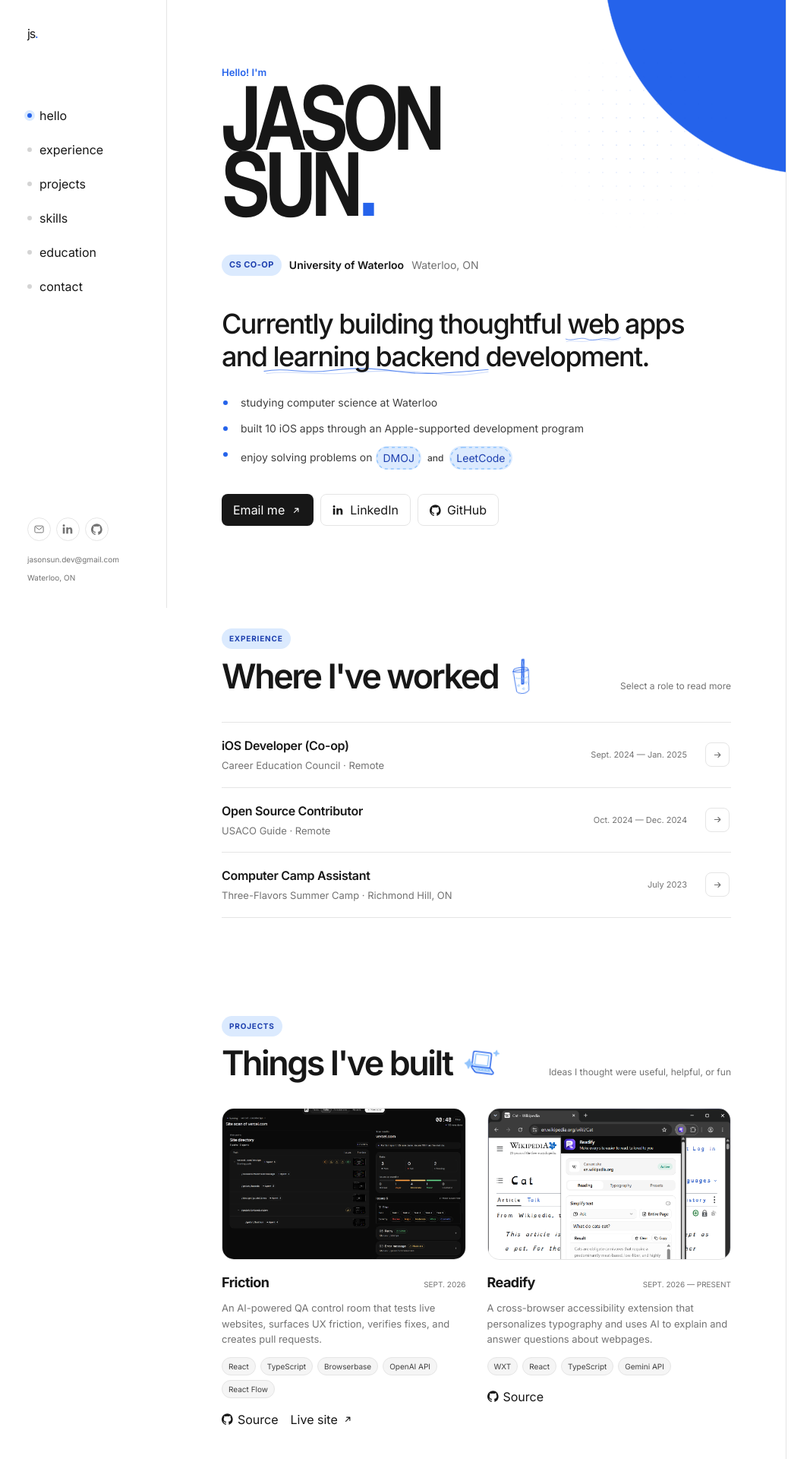
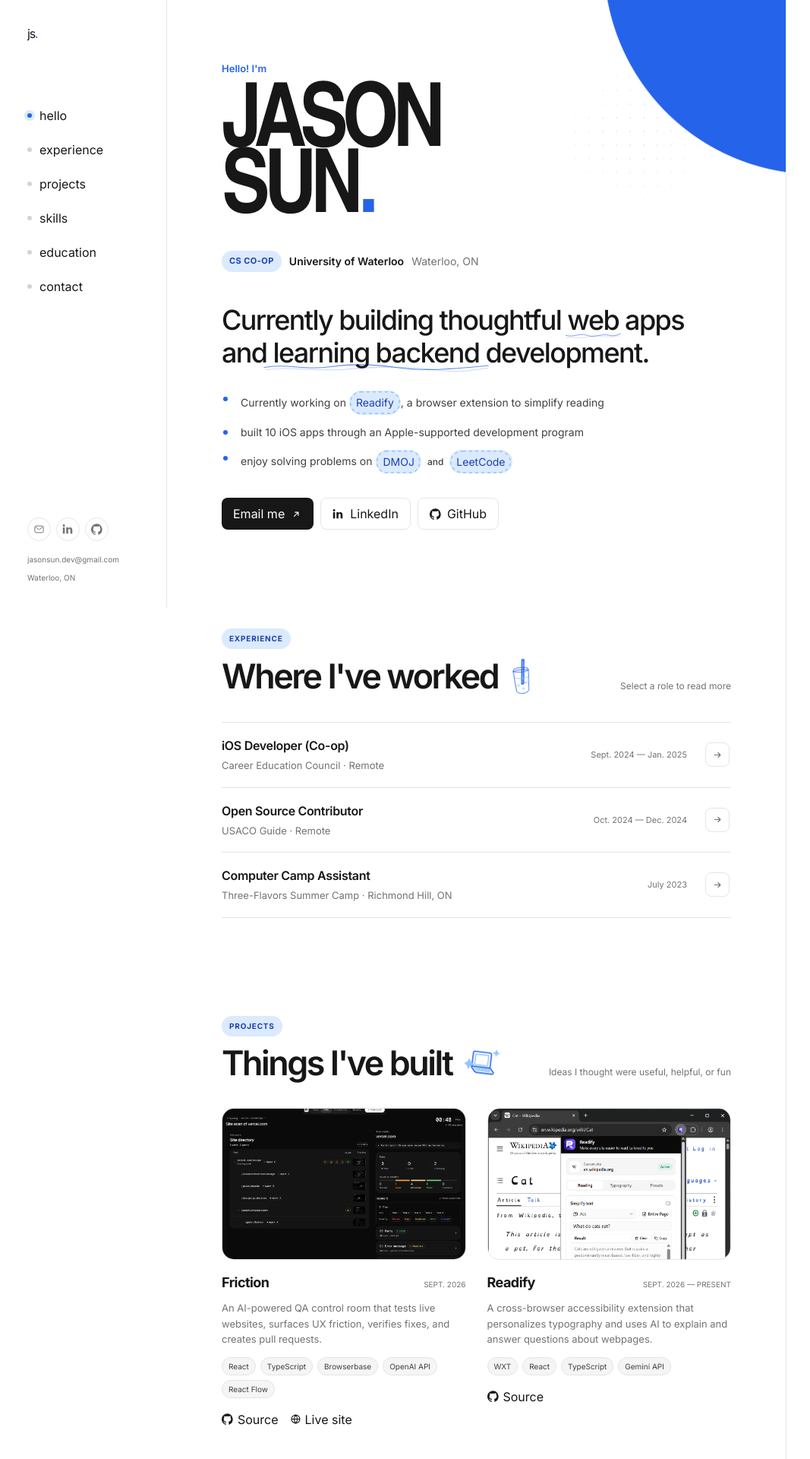
Before and after one commit to cryojs/portfolio, a React (Vite) app: page / in a window 1280 px wide. Shown: the top 1920 px of the page at 76% size, without its empty margins (4-1071 px from the left). Built offline with nearby package versions, Linux system fonts and the light colour scheme.

Commit message:
Add link preview for projects

```diff
--- a/package.json
+++ b/package.json
@@ -12,6 +12,7 @@
   "dependencies": {
     "@fontsource-variable/inter": "^5.3.0",
     "@fontsource-variable/roboto-condensed": "^5.3.0",
+    "lucide-react": "^1.47.0",
     "react": "^19.2.8",
     "react-dom": "^19.2.8"
   },
--- a/src/App.jsx
+++ b/src/App.jsx
@@ -6,6 +6,8 @@
 import { SkillsPanel } from './components/SkillsPanel'
 import { ArrowIcon, GithubIcon, LinkedinIcon } from './components/Icons'
 import { education, experience, navigation, profile, projects, skillGroups } from './data/portfolio'
+
+const readifyProject = projects.find((project) => project.id === 'readify')
 
 function SectionHeading({ label, title, note, doodle }) {
   return (
@@ -49,6 +51,47 @@
           <strong className="text-[15px] font-[650] text-blue-dark">{label}</strong>
           <span className="text-[11px] leading-[1.35] text-ink-soft">{detail}</span>
           <span className="overflow-hidden text-[10px] text-ellipsis whitespace-nowrap text-blue-dark">{href.replace('https://', '')}</span>
+        </span>
+      </span>
+    </a>
+  )
+}
+
+function ProjectPreviewLink({ project }) {
+  const previewId = `project-preview-${project.id}`
+
+  return (
+    <a
+      aria-describedby={previewId}
+      className="group problem-border problem-border-badge project-preview-link inline-flex items-center rounded-full bg-blue-soft px-2 py-1 text-[10px] font-[650] leading-[1.2] whitespace-nowrap !text-blue-dark no-underline transition duration-150 hover:-translate-y-px hover:bg-[#bfdbfe] focus-visible:-translate-y-px focus-visible:bg-[#bfdbfe]"
+      href={project.github}
+      target="_blank"
+      rel="noreferrer"
+    >
+      <span className="text-blue-dark">{project.title}</span>
+      <svg className="problem-border-svg text-[#93c5fd]" viewBox="0 0 100 40" preserveAspectRatio="none" aria-hidden="true">
+        <rect x="1" y="1" width="98" height="38" rx="20" fill="none" stroke="currentColor" strokeWidth="1.5" strokeDasharray="4 4" vectorEffect="non-scaling-stroke" />
+      </svg>
+      <span
+        id={previewId}
+        role="tooltip"
+        className="link-preview invisible pointer-events-none absolute bottom-[calc(100%+12px)] left-[-12px] z-[5] isolate w-[270px] whitespace-normal p-3.5 pr-6 text-blue-dark max-[780px]:right-[-4px] max-[780px]:left-auto max-[780px]:w-[min(270px,calc(100vw_-_40px))]"
+      >
+        <span className="link-preview-layer absolute inset-[5px_-5px_-5px_5px] z-0 bg-blue-soft" aria-hidden="true" />
+        <span className="link-preview-paper absolute inset-0 z-[1]" aria-hidden="true" />
+        <span className="link-preview-fold absolute right-0 bottom-0 z-[2] size-[22px]" aria-hidden="true" />
+        <span className="link-preview-content relative z-[3] grid w-full max-w-full min-w-0 grid-cols-1 gap-2.5">
+          <span className="block aspect-[16/9] w-full max-w-full min-w-0 overflow-hidden rounded-[3px] border border-blue-soft bg-blue-soft">
+            <img className="block h-full w-full max-w-full min-w-0 object-cover" src={project.media.image} alt="" style={{ objectPosition: '35% center' }} />
+          </span>
+          <span className="grid min-w-0 max-w-full gap-1">
+            <strong className="text-[15px] font-[650] text-blue-dark">{project.title}</strong>
+            <span className="break-words text-[11px] leading-[1.35] text-ink-soft">{project.description}</span>
+          </span>
+          <span className="flex flex-wrap gap-1">
+            {project.tech.slice(0, 3).map((technology) => <span className="rounded-full bg-blue-soft px-1.5 py-0.5 text-[9px] font-[600] text-blue-dark" key={technology}>{technology}</span>)}
+          </span>
+          <span className="overflow-hidden text-[10px] text-ellipsis whitespace-nowrap text-blue-dark">{project.github.replace('https://', '')}</span>
         </span>
       </span>
     </a>
@@ -143,7 +186,7 @@
           </p>
 
           <ul className="mt-7 mb-0 grid max-w-[690px] list-none gap-3 p-0 text-sm leading-[1.55] text-ink-soft">
-            <li className="relative pl-[25px] before:absolute before:top-[0.58em] before:left-0.5 before:size-1.5 before:rounded-full before:bg-blue before:content-['']">studying computer science at Waterloo</li>
+            <li className="relative pl-[25px] before:absolute before:top-[0.58em] before:left-0.5 before:size-1.5 before:rounded-full before:bg-blue before:content-['']">Currently working on <ProjectPreviewLink project={readifyProject} />, a browser extension to simplify reading</li>
             <li className="relative pl-[25px] before:absolute before:top-[0.58em] before:left-0.5 before:size-1.5 before:rounded-full before:bg-blue before:content-['']">built 10 iOS apps through an Apple-supported development program</li>
             <li className="relative pl-[25px] leading-[1.55] before:absolute before:top-[0.58em] before:left-0.5 before:size-1.5 before:rounded-full before:bg-blue before:content-['']">
               <span>enjoy solving problems on</span>
--- a/src/components/ProjectCard.jsx
+++ b/src/components/ProjectCard.jsx
@@ -1,5 +1,6 @@
 import { ArrowIcon, GithubIcon } from './Icons'
 import { MediaPreview } from './MediaPreview'
+import { Globe } from 'lucide-react'
 
 export function ProjectCard({ project }) {
   return (
@@ -18,7 +19,7 @@
       </div>
       <div className="mt-4 flex gap-4">
         <a className="inline-flex items-center gap-1.5 text-[11px] font-[550] text-muted no-underline transition-colors duration-150 hover:text-blue focus-visible:text-blue" href={project.github} target="_blank" rel="noreferrer"><GithubIcon className="size-[13px]" /> Source</a>
-        {project.live && <a className="inline-flex items-center gap-1.5 text-[11px] font-[550] text-muted no-underline transition-colors duration-150 hover:text-blue focus-visible:text-blue" href={project.live} target="_blank" rel="noreferrer">Live site <ArrowIcon className="size-[13px]" /></a>}
+        {project.live && <a className="inline-flex items-center gap-1.5 text-[11px] font-[550] text-muted no-underline transition-colors duration-150 hover:text-blue focus-visible:text-blue" href={project.live} target="_blank" rel="noreferrer"><Globe className="size-[13px] shrink-0" aria-hidden="true" /> Live site</a>}
       </div>
     </article>
   )
--- a/src/data/portfolio.js
+++ b/src/data/portfolio.js
@@ -61,7 +61,7 @@
     description: 'An AI-powered QA control room that tests live websites, surfaces UX friction, verifies fixes, and creates pull requests.',
     tech: ['React', 'TypeScript', 'Browserbase', 'OpenAI API', 'React Flow'],
     github: 'https://github.com/CryoJS/friction',
-    live: 'https://friction.pages.dev',
+    live: 'https://friction-d95.pages.dev/',
     media: {
       image: '/projects/friction/cover.png',
       alt: 'Friction Paths view showing site routes, assigned agents, and scan results',
--- a/src/index.css
+++ b/src/index.css
@@ -64,6 +64,11 @@
 
   a {
     color: inherit;
+    transition: color 150ms ease;
+  }
+
+  a:hover {
+    color: var(--color-blue);
   }
 
   ::selection {
@@ -144,7 +149,9 @@
 }
 
 .problem-border-badge:hover .link-preview,
-.problem-border-badge:focus-visible .link-preview {
+.problem-border-badge:focus-visible .link-preview,
+.project-preview-link:hover .link-preview,
+.project-preview-link:focus-visible .link-preview {
   visibility: visible;
   opacity: 1;
   animation: link-preview-drop 240ms cubic-bezier(0.2, 0.8, 0.2, 1) both;
@@ -152,7 +159,9 @@
 }
 
 .problem-border-badge:hover .link-preview-content,
-.problem-border-badge:focus-visible .link-preview-content {
+.problem-border-badge:focus-visible .link-preview-content,
+.project-preview-link:hover .link-preview-content,
+.project-preview-link:focus-visible .link-preview-content {
   animation: link-preview-content-straighten 240ms cubic-bezier(0.2, 0.8, 0.2, 1) both;
 }
 
```
Also changed, not shown: 1 other file (tests, documents, lock files or other folders).
